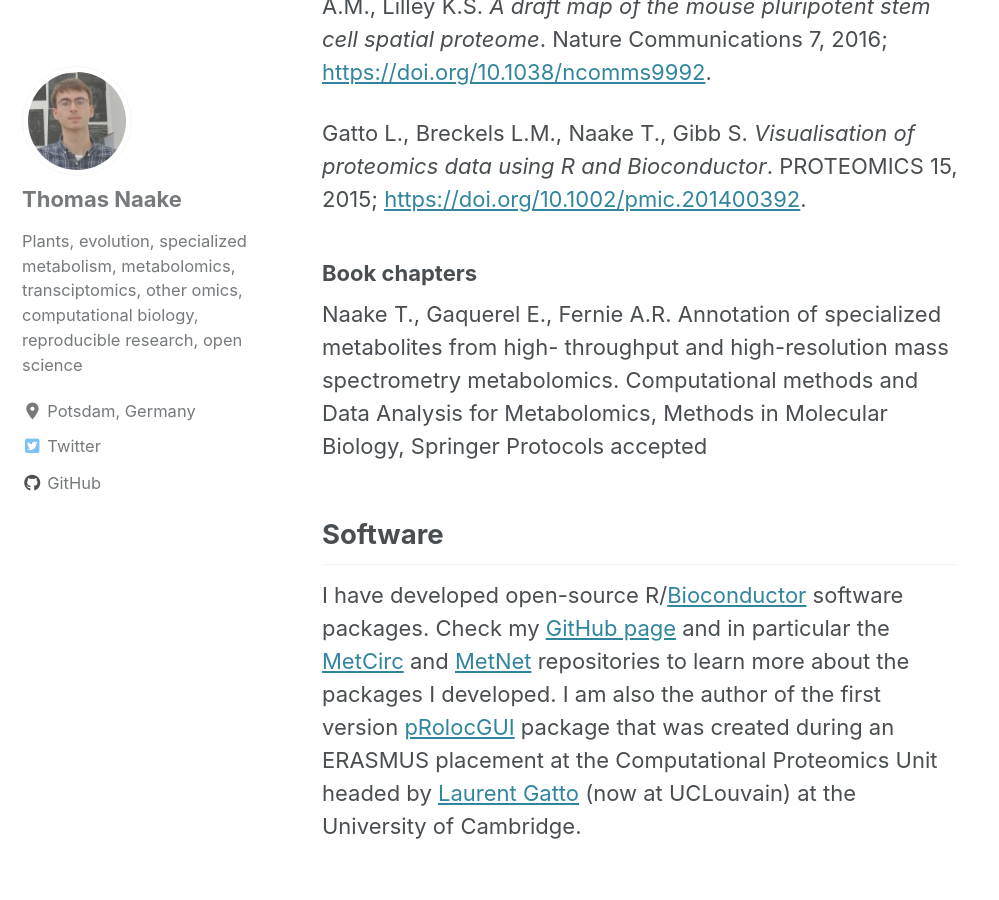
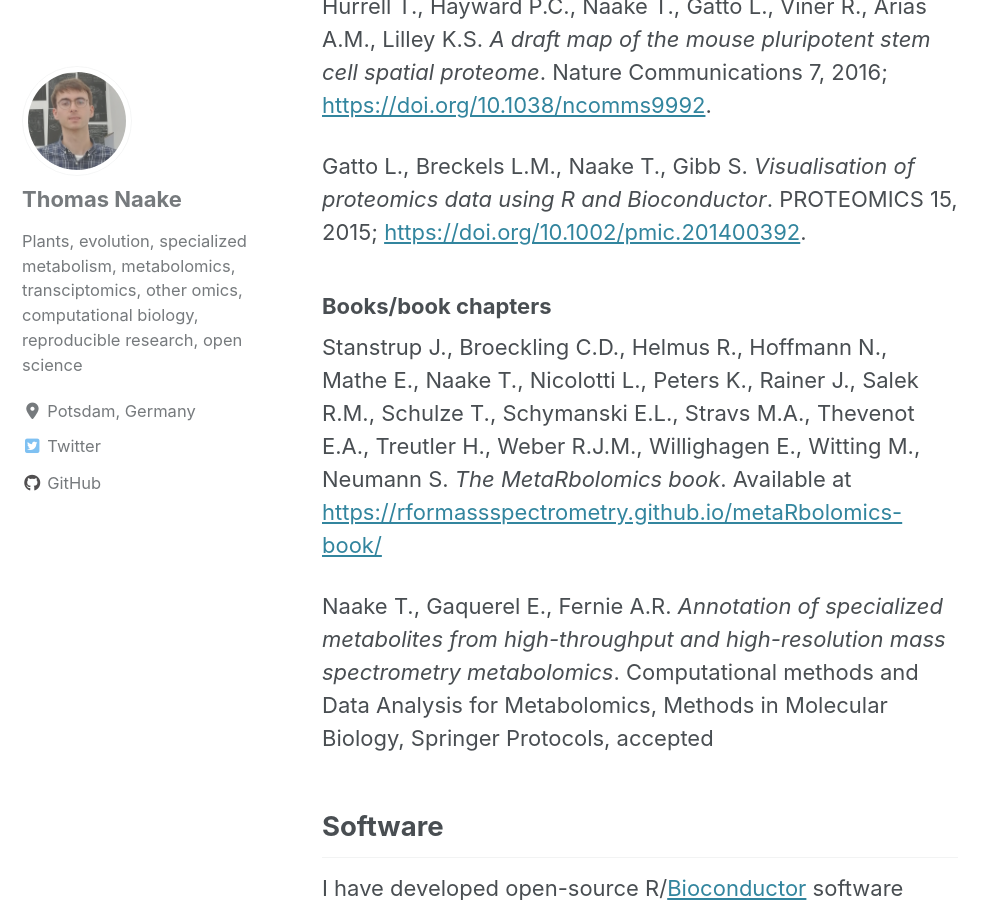
Before and after one commit to tnaake/tnaake.github.io, a Jekyll site: the page built from _pages/about.md, in a window 1280 px wide and 900 px high, scrolled down 1866 px. Shown: the whole window, without its empty margins (0-999 px from the left). Built offline with Jekyll 4.4.1, drawn with Linux system fonts in a browser that asks for light colours; cached includes are drawn as plain includes; nearby versions of some CDN libraries; some of the changed text lies outside the part shown.

Commit message:
update publications

```diff
--- a/_pages/about.md
+++ b/_pages/about.md
@@ -32,46 +32,56 @@ research projects focus on plant metabolomics and transcriptomics.
 
 ### Research articles
 
-Stanstrup J., Broeckling C.D., Helmus R., Hofmann N., Mathe E., Naake T., Nicolotti L.,
-Peters K., Rainer J., Salek R.M., Schulze T., Schymanski E.L., Stravs M.A., Thevenot E.,
-Treutler H., Weber R.J.M., Willighagen E., Witting M., Neumann S. *The metaRbolomics
-toolbox in Bioconductor and beyond*. accepted
+Stanstrup J., Broeckling C.D., Helmus R., Hofmann N., Mathe E., Naake T.,
+Nicolotti L., Peters K., Rainer J., Salek R.M., Schulze T., Schymanski E.L.,
+Stravs M.A., Thevenot E., Treutler H., Weber R.J.M., Willighagen E.,
+Witting M., Neumann S. *The metaRbolomics toolbox in Bioconductor and beyond*.
+Metabolites 9, 2019;
+[https://doi.org/10.3390/metabo9100200](https://doi.org/10.3390/metabo9100200)
 
-Naake T., Fernie A.R. *MetNet: Metabolite Network Prediction from High-Resolution Mass
-Spectrometry Data in R Aiding Metabolite Annotation*. Analytical Chemistry 91, 2019;
+Naake T., Fernie A.R. *MetNet: Metabolite Network Prediction from
+High-Resolution Mass Spectrometry Data in R Aiding Metabolite Annotation*.
+Analytical Chemistry 91, 2019;
 [https://doi.org/10.1021/acs.analchem.8b04096](https://doi.org/10.1021/acs.analchem.8b04096).
 
-Gallage N., Jørgensen K., Janfelt, C., Nielsen A., Naake, T., Dalsten L., Grisoni, M., Møller
-B.L. *The vanillin biosynthetic machinery in the pods of Vanilla planifolia is localized in
-chloroplasts and phenyloplasts*. Plant Cell Physiology 59, 2018;
+Gallage N., Jørgensen K., Janfelt, C., Nielsen A., Naake, T., Dalsten L.,
+Grisoni, M., Møller B.L. *The vanillin biosynthetic machinery in the pods of
+Vanilla planifolia is localized in chloroplasts and phenyloplasts*. Plant Cell Physiology 59, 2018;
 [https://doi.org/10.1093/pcp/pcx185](https://doi.org/10.1093/pcp/pcx185).
 
-Perez de Souza L., Naake T., Tohge T., Fernie A.R. *From chromatogram to analyte to
-metabolite. How to pick horses for courses from the massive web resources for mass spectral
-plant metabolomics*. Gigascience 6, 2017;
+Perez de Souza L., Naake T., Tohge T., Fernie A.R. *From chromatogram to
+analyte to metabolite. How to pick horses for courses from the massive
+web resources for mass spectral plant metabolomics*. Gigascience 6, 2017;
 [https://doi.org/10.1093/gigascience/gix037](https://doi.org/10.1093/gigascience/gix037).
 
-Naake T., Gaquerel E. *MetCirc: Navigating mass spectral similarity in high-resolution
-MS/MS metabolomics data*. Bioinformatics 33, 2017;
+Naake T., Gaquerel E. *MetCirc: Navigating mass spectral similarity in
+high-resolution MS/MS metabolomics data*. Bioinformatics 33, 2017;
 [https://doi.org/10.1093/bioinformatics/btx159](https://doi.org/10.1093/bioinformatics/btx159).
 
-Christoforou A., Mulvey C.M., Breckels L.M., Geladaki A., Hurrell T., Hayward P.C., Naake
-T., Gatto L., Viner R., Arias A.M., Lilley K.S. *A draft map of the mouse pluripotent stem
-cell spatial proteome*. Nature Communications 7, 2016;
+Christoforou A., Mulvey C.M., Breckels L.M., Geladaki A., Hurrell T.,
+Hayward P.C., Naake T., Gatto L., Viner R., Arias A.M., Lilley K.S.
+*A draft map of the mouse pluripotent stem cell spatial proteome*.
+Nature Communications 7, 2016;
 [https://doi.org/10.1038/ncomms9992](https://doi.org/10.1038/ncomms9992).
 
-Gatto L., Breckels L.M., Naake T., Gibb S. *Visualisation of proteomics data using R and
-Bioconductor*. PROTEOMICS 15, 2015;
+Gatto L., Breckels L.M., Naake T., Gibb S. *Visualisation of proteomics data
+using R and Bioconductor*. PROTEOMICS 15, 2015;
 [https://doi.org/10.1002/pmic.201400392](https://doi.org/10.1002/pmic.201400392).
 
 
 
-### Book chapters
+### Books/book chapters
 
-Naake T., Gaquerel E., Fernie A.R. Annotation of specialized metabolites from high-
-throughput and high-resolution mass spectrometry metabolomics. Computational methods
-and Data Analysis for Metabolomics, Methods in Molecular Biology, Springer Protocols
-accepted
+Stanstrup J., Broeckling C.D., Helmus R., Hoffmann N., Mathe E., Naake T.,
+Nicolotti L., Peters K., Rainer J., Salek R.M., Schulze T., Schymanski E.L.,
+Stravs M.A., Thevenot E.A., Treutler H., Weber R.J.M., Willighagen E.,
+Witting M., Neumann S. *The MetaRbolomics book*. Available at
+[https://rformassspectrometry.github.io/metaRbolomics-book/](https://rformassspectrometry.github.io/metaRbolomics-book/)
+
+Naake T., Gaquerel E., Fernie A.R. *Annotation of specialized metabolites from
+high-throughput and high-resolution mass spectrometry metabolomics*.
+Computational methods and Data Analysis for Metabolomics, Methods in Molecular
+Biology, Springer Protocols, accepted
 
 ## Software
 
```
